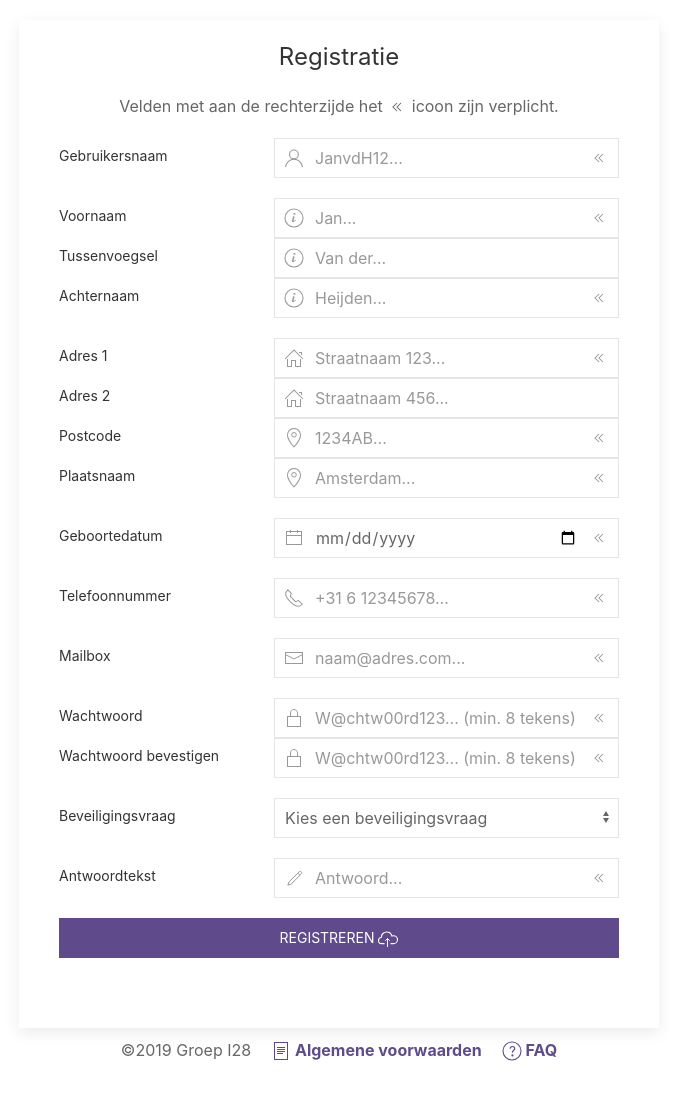
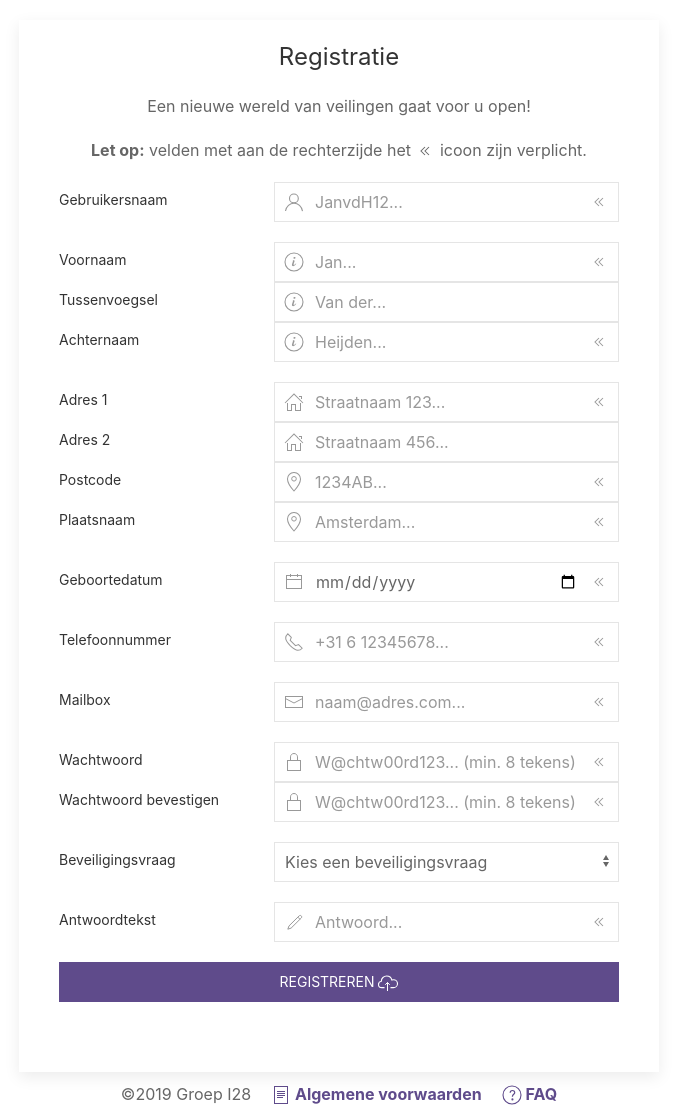
Before and after one commit to han-i28/I-Project, a PHP site: template view/userregistreren.php in a window 1280 px wide. Shown: the top 1112 px of the page, without its empty margins (301-978 px from the left). Before the commit the page ends 1061 px from the top, so only its background shows below. Run offline with PHP 8.4, Linux system fonts and the light colour scheme; the template is opened without the code that fills it, so the values that code supplies are empty; some libraries are stand-ins or nearby versions.

Commit message:
update registreren form description

```diff
--- a/view/userregistreren.php
+++ b/view/userregistreren.php
@@ -56,7 +56,8 @@ if (isset($_GET["registration"])) {
     <div class="uk-grid" uk-grid>
         <form action="" method="POST" class="uk-form-horizontal uk-width-1-1 uk-margin-large" >
             <h1 class="uk-margin-top uk-width-1-1 uk-text-center uk-card-title">Registratie</h1>
-            <p class="uk-width-1-1 uk-text-center">Velden met aan de rechterzijde het <span class="uk-icon" uk-icon="icon: chevron-double-left"></span> icoon zijn verplicht.</p>
+            <p class="uk-width-1-1 uk-text-center">Een nieuwe wereld van veilingen gaat voor u open!</p>
+            <p class="uk-width-1-1 uk-text-center"><b>Let op:</b> velden met aan de rechterzijde het <span class="uk-icon" uk-icon="icon: chevron-double-left"></span> icoon zijn verplicht.</p>
             <div class="uk-width-1-1 uk-margin-top">
                 <label class="uk-form-label" for="gebruikersnaam">Gebruikersnaam</label>
                 <div class="uk-form-controls">
```
